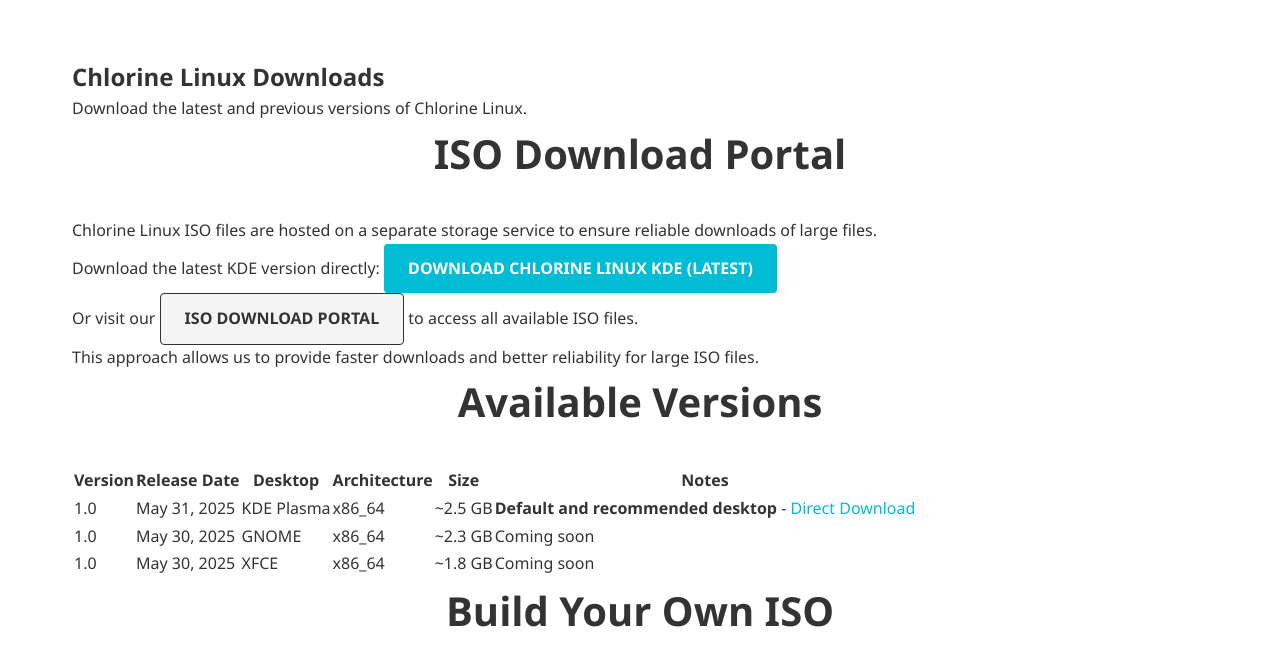
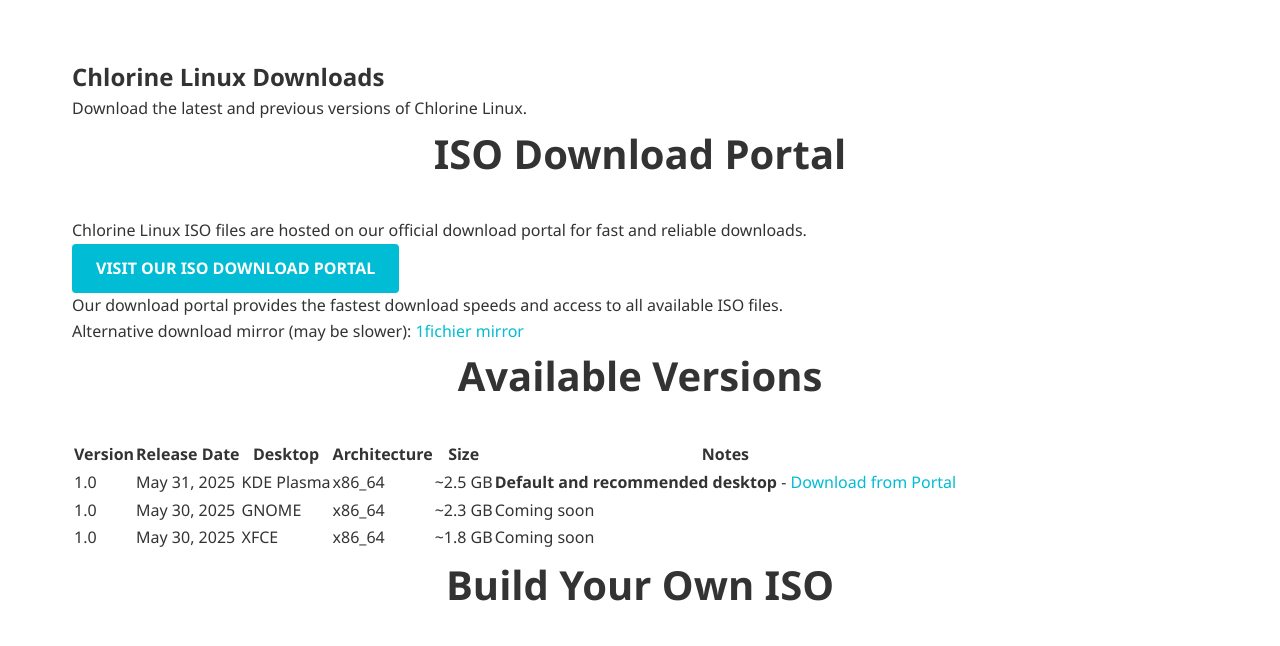
Before and after one commit to JJPEOPLES/chlorine-website, a plain HTML site: page chlorine/downloads/index.html in a window 1280 px wide. Shown: the part 78-724 px from the top of the page. Drawn offline with Linux system fonts and the light colour scheme.

Commit message:
iso portal as primary

```diff
--- a/chlorine/downloads/index.html
+++ b/chlorine/downloads/index.html
@@ -34,10 +34,10 @@
 
             <div class="download-section special-notice">
                 <h2>ISO Download Portal</h2>
-                <p>Chlorine Linux ISO files are hosted on a separate storage service to ensure reliable downloads of large files.</p>
-                <p>Download the latest KDE version directly: <a href="https://1fichier.com/?fj8653xa5z7bk408c2yy" class="button primary">Download Chlorine Linux KDE (Latest)</a></p>
-                <p>Or visit our <a href="https://storage.chlorine.k2lang.org" class="button secondary">ISO Download Portal</a> to access all available ISO files.</p>
-                <p>This approach allows us to provide faster downloads and better reliability for large ISO files.</p>
+                <p>Chlorine Linux ISO files are hosted on our official download portal for fast and reliable downloads.</p>
+                <p><a href="https://storage.chlorine.k2lang.org" class="button primary">Visit Our ISO Download Portal</a></p>
+                <p>Our download portal provides the fastest download speeds and access to all available ISO files.</p>
+                <p>Alternative download mirror (may be slower): <a href="https://1fichier.com/?2l0e6he55gz352okh9e4">1fichier mirror</a></p>
             </div>
 
             <div class="download-section">
@@ -61,7 +61,7 @@
                                 <td>KDE Plasma</td>
                                 <td>x86_64</td>
                                 <td>~2.5 GB</td>
-                                <td><strong>Default and recommended desktop</strong> - <a href="https://1fichier.com/?fj8653xa5z7bk408c2yy">Direct Download</a></td>
+                                <td><strong>Default and recommended desktop</strong> - <a href="https://storage.chlorine.k2lang.org">Download from Portal</a></td>
                             </tr>
                             <tr>
                                 <td>1.0</td>
```
Also changed, not shown: chlorine/index.html (+2 -2 lines).
